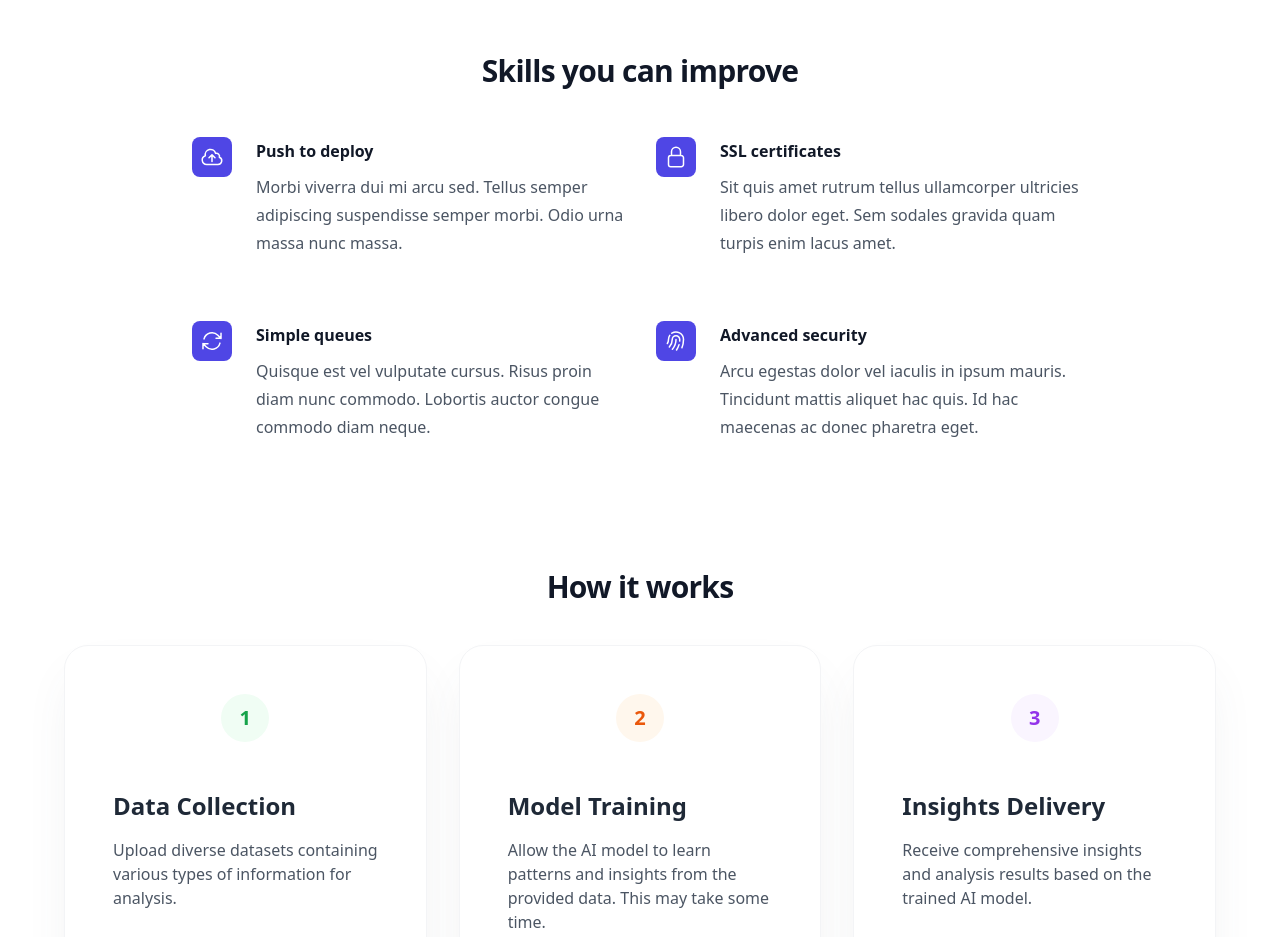
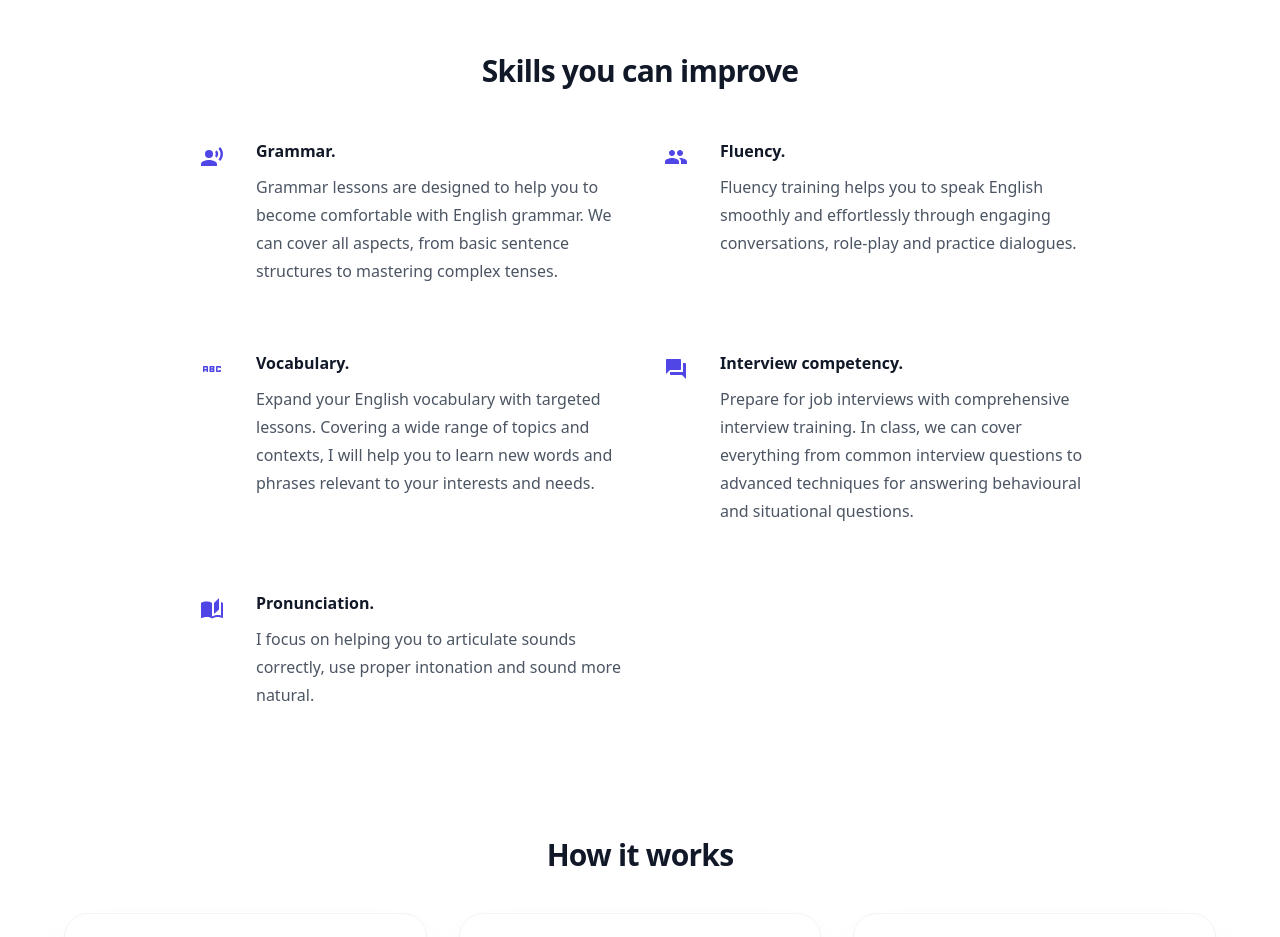
Before and after one commit to adam-mckenna/bethan-elisa-tutoring, a website: page index.html in a window 1280 px wide. Shown: the part 1440-2377 px from the top of the page. Drawn offline with nearby package versions, Linux system fonts and the light colour scheme; a web font is replaced by a local one.

Commit message:
Added content

```diff
--- a/index.html
+++ b/index.html
@@ -52,7 +52,6 @@
       <div class="mx-auto mt-10 max-w-7xl px-6 lg:px-8">
         <div class="mx-auto max-w-4xl lg:text-left flex items-center">
           <div class="w-3/5">
-            <!-- todo: left align, add photo as per example -->
             <h2 class="text-base font-semibold leading-7 text-indigo-600">
               Conversational classes
             </h2>
@@ -67,7 +66,7 @@
                 class="underline bold"
                 href="https://www.cambridgeenglish.org/teaching-english/teaching-qualifications/celta/"
               >
-              CELTA</a
+                CELTA</a
               >-qualified and friendly
               <strong>tutor from the United Kingdom</strong>.
             </p>
@@ -90,16 +89,22 @@
             </div>
           </div>
           <div class="w-2/5 flex justify-center">
-            <img src="#" style="width: 250px; height: 250px; border-radius: 100%; background: grey;">
+            <img
+              src="#"
+              style="
+                width: 250px;
+                height: 250px;
+                border-radius: 100%;
+                background: grey;
+              "
+            />
           </div>
         </div>
       </div>
     </div>
 
     <div class="overflow-hidden bg-violet-500 py-18">
-      <!-- <div class="mx-auto max-w-2xl lg:max-w-4xl"> -->
       <div class="aspect-w-16 aspect-h-9 videoWrapper">
-        <!-- todo: fix size -->
         <div>
           <iframe
             class="w-full h-full"
@@ -109,7 +114,6 @@
             allow="accelerometer; autoplay; clipboard-write; encrypted-media; gyroscope; picture-in-picture"
             allowfullscreen
           ></iframe>
-          <!-- </div> -->
         </div>
       </div>
     </div>
@@ -128,109 +132,138 @@
             <div class="relative pl-16">
               <dt class="text-base font-semibold leading-7 text-gray-900">
                 <div
-                  class="absolute left-0 top-0 flex h-10 w-10 items-center justify-center rounded-lg bg-indigo-600"
+                  class="absolute left-0 top-0 flex h-10 w-10 items-center justify-center rounded-lg"
                 >
                   <svg
                     class="h-6 w-6 text-white"
-                    fill="none"
+                    focusable="false"
+                    aria-hidden="true"
                     viewBox="0 0 24 24"
-                    stroke-width="1.5"
-                    stroke="currentColor"
-                    aria-hidden="true"
                   >
+                    <circle
+                      fill="rgb(79 70 229 / var(--tw-text-opacity))"
+                      cx="9"
+                      cy="9"
+                      r="4"
+                      fill-rule="evenodd"
+                    />
                     <path
-                      stroke-linecap="round"
-                      stroke-linejoin="round"
-                      d="M12 16.5V9.75m0 0l3 3m-3-3l-3 3M6.75 19.5a4.5 4.5 0 01-1.41-8.775 5.25 5.25 0 0110.233-2.33 3 3 0 013.758 3.848A3.752 3.752 0 0118 19.5H6.75z"
+                      fill="rgb(79 70 229 / var(--tw-text-opacity))"
+                      fill-rule="evenodd"
+                      d="M9 15c-2.67 0-8 1.34-8 4v2h16v-2c0-2.66-5.33-4-8-4m7.76-9.64-1.68 1.69c.84 1.18.84 2.71 0 3.89l1.68 1.69c2.02-2.02 2.02-5.07 0-7.27M20.07 2l-1.63 1.63c2.77 3.02 2.77 7.56 0 10.74L20.07 16c3.9-3.89 3.91-9.95 0-14"
                     />
                   </svg>
                 </div>
-                Push to deploy
+                Grammar.
               </dt>
               <dd class="mt-2 text-base leading-7 text-gray-600">
-                Morbi viverra dui mi arcu sed. Tellus semper adipiscing
-                suspendisse semper morbi. Odio urna massa nunc massa.
+                Grammar lessons are designed to help you to become comfortable
+                with English grammar. We can cover all aspects, from basic
+                sentence structures to mastering complex tenses.
               </dd>
             </div>
             <div class="relative pl-16">
               <dt class="text-base font-semibold leading-7 text-gray-900">
                 <div
-                  class="absolute left-0 top-0 flex h-10 w-10 items-center justify-center rounded-lg bg-indigo-600"
+                  class="absolute left-0 top-0 flex h-10 w-10 items-center justify-center rounded-lg"
                 >
                   <svg
                     class="h-6 w-6 text-white"
-                    fill="none"
+                    focusable="false"
+                    aria-hidden="true"
                     viewBox="0 0 24 24"
-                    stroke-width="1.5"
-                    stroke="currentColor"
-                    aria-hidden="true"
+                    data-testid="PeopleIcon"
                   >
                     <path
-                      stroke-linecap="round"
-                      stroke-linejoin="round"
-                      d="M16.5 10.5V6.75a4.5 4.5 0 10-9 0v3.75m-.75 11.25h10.5a2.25 2.25 0 002.25-2.25v-6.75a2.25 2.25 0 00-2.25-2.25H6.75a2.25 2.25 0 00-2.25 2.25v6.75a2.25 2.25 0 002.25 2.25z"
-                    />
+                      fill="rgb(79 70 229 / var(--tw-text-opacity))"
+                      d="M16 11c1.66 0 2.99-1.34 2.99-3S17.66 5 16 5c-1.66 0-3 1.34-3 3s1.34 3 3 3m-8 0c1.66 0 2.99-1.34 2.99-3S9.66 5 8 5C6.34 5 5 6.34 5 8s1.34 3 3 3m0 2c-2.33 0-7 1.17-7 3.5V19h14v-2.5c0-2.33-4.67-3.5-7-3.5m8 0c-.29 0-.62.02-.97.05 1.16.84 1.97 1.97 1.97 3.45V19h6v-2.5c0-2.33-4.67-3.5-7-3.5"
+                    ></path>
                   </svg>
                 </div>
-                SSL certificates
+                Fluency.
               </dt>
               <dd class="mt-2 text-base leading-7 text-gray-600">
-                Sit quis amet rutrum tellus ullamcorper ultricies libero dolor
-                eget. Sem sodales gravida quam turpis enim lacus amet.
+                Fluency training helps you to speak English smoothly and
+                effortlessly through engaging conversations, role-play and
+                practice dialogues.
               </dd>
             </div>
             <div class="relative pl-16">
               <dt class="text-base font-semibold leading-7 text-gray-900">
                 <div
-                  class="absolute left-0 top-0 flex h-10 w-10 items-center justify-center rounded-lg bg-indigo-600"
+                  class="absolute left-0 top-0 flex h-10 w-10 items-center justify-center rounded-lg"
                 >
                   <svg
                     class="h-6 w-6 text-white"
-                    fill="none"
+                    focusable="false"
+                    aria-hidden="true"
                     viewBox="0 0 24 24"
-                    stroke-width="1.5"
-                    stroke="currentColor"
-                    aria-hidden="true"
+                    data-testid="AbcIcon"
                   >
                     <path
-                      stroke-linecap="round"
-                      stroke-linejoin="round"
-                      d="M16.023 9.348h4.992v-.001M2.985 19.644v-4.992m0 0h4.992m-4.993 0l3.181 3.183a8.25 8.25 0 0013.803-3.7M4.031 9.865a8.25 8.25 0 0113.803-3.7l3.181 3.182m0-4.991v4.99"
+                      fill="rgb(79 70 229 / var(--tw-text-opacity))"
+                      d="M21 11h-1.5v-.5h-2v3h2V13H21v1c0 .55-.45 1-1 1h-3c-.55 0-1-.45-1-1v-4c0-.55.45-1 1-1h3c.55 0 1 .45 1 1zM8 10v5H6.5v-1.5h-2V15H3v-5c0-.55.45-1 1-1h3c.55 0 1 .45 1 1m-1.5.5h-2V12h2zm7 1.5c.55 0 1 .45 1 1v1c0 .55-.45 1-1 1h-4V9h4c.55 0 1 .45 1 1v1c0 .55-.45 1-1 1M11 10.5v.75h2v-.75zm2 2.25h-2v.75h2z"
                     />
                   </svg>
                 </div>
-                Simple queues
+                Vocabulary.
               </dt>
               <dd class="mt-2 text-base leading-7 text-gray-600">
-                Quisque est vel vulputate cursus. Risus proin diam nunc commodo.
-                Lobortis auctor congue commodo diam neque.
+                Expand your English vocabulary with targeted lessons. Covering a
+                wide range of topics and contexts, I will help you to learn new
+                words and phrases relevant to your interests and needs.
               </dd>
             </div>
             <div class="relative pl-16">
               <dt class="text-base font-semibold leading-7 text-gray-900">
                 <div
-                  class="absolute left-0 top-0 flex h-10 w-10 items-center justify-center rounded-lg bg-indigo-600"
+                  class="absolute left-0 top-0 flex h-10 w-10 items-center justify-center rounded-lg"
                 >
                   <svg
                     class="h-6 w-6 text-white"
-                    fill="none"
+                    focusable="false"
+                    aria-hidden="true"
                     viewBox="0 0 24 24"
-                    stroke-width="1.5"
-                    stroke="currentColor"
-                    aria-hidden="true"
+                    data-testid="QuestionAnswerIcon"
                   >
                     <path
-                      stroke-linecap="round"
-                      stroke-linejoin="round"
-                      d="M7.864 4.243A7.5 7.5 0 0119.5 10.5c0 2.92-.556 5.709-1.568 8.268M5.742 6.364A7.465 7.465 0 004.5 10.5a7.464 7.464 0 01-1.15 3.993m1.989 3.559A11.209 11.209 0 008.25 10.5a3.75 3.75 0 117.5 0c0 .527-.021 1.049-.064 1.565M12 10.5a14.94 14.94 0 01-3.6 9.75m6.633-4.596a18.666 18.666 0 01-2.485 5.33"
+                      fill="rgb(79 70 229 / var(--tw-text-opacity))"
+                      d="M21 6h-2v9H6v2c0 .55.45 1 1 1h11l4 4V7c0-.55-.45-1-1-1m-4 6V3c0-.55-.45-1-1-1H3c-.55 0-1 .45-1 1v14l4-4h10c.55 0 1-.45 1-1"
                     />
                   </svg>
                 </div>
-                Advanced security
+                Interview competency.
               </dt>
               <dd class="mt-2 text-base leading-7 text-gray-600">
-                Arcu egestas dolor vel iaculis in ipsum mauris. Tincidunt mattis
-                aliquet hac quis. Id hac maecenas ac donec pharetra eget.
+                Prepare for job interviews with comprehensive interview
+                training. In class, we can cover everything from common
+                interview questions to advanced techniques for answering
+                behavioural and situational questions.
+              </dd>
+            </div>
+            <div class="relative pl-16">
+              <dt class="text-base font-semibold leading-7 text-gray-900">
+                <div
+                  class="absolute left-0 top-0 flex h-10 w-10 items-center justify-center rounded-lg"
+                >
+                  <svg
+                    class="h-6 w-6 text-white"
+                    focusable="false"
+                    aria-hidden="true"
+                    viewBox="0 0 24 24"
+                    data-testid="AutoStoriesIcon"
+                  >
+                    <path
+                      fill="rgb(79 70 229 / var(--tw-text-opacity))"
+                      d="m19 1-5 5v11l5-4.5zM1 6v14.65c0 .25.25.5.5.5.1 0 .15-.05.25-.05C3.1 20.45 5.05 20 6.5 20c1.95 0 4.05.4 5.5 1.5V6c-1.45-1.1-3.55-1.5-5.5-1.5S2.45 4.9 1 6m22 13.5V6c-.6-.45-1.25-.75-2-1v13.5c-1.1-.35-2.3-.5-3.5-.5-1.7 0-4.15.65-5.5 1.5v2c1.35-.85 3.8-1.5 5.5-1.5 1.65 0 3.35.3 4.75 1.05.1.05.15.05.25.05.25 0 .5-.25.5-.5z"
+                    ></path>
+                  </svg>
+                </div>
+                Pronunciation.
+              </dt>
+              <dd class="mt-2 text-base leading-7 text-gray-600">
+                I focus on helping you to articulate sounds correctly, use
+                proper intonation and sound more natural.
               </dd>
             </div>
           </dl>
@@ -246,7 +279,6 @@
           How it works
         </h2>
         <div class="grid gap-8 sm:grid-cols-2 lg:grid-cols-3 p-4 md:p-8">
-          <!-- Step 1 -->
           <div
             class="p-8 py-12 sm:p-12 rounded-3xl bg-white border border-gray-100 bg-opacity-50 shadow-2xl shadow-gray-600/10"
           >
@@ -268,7 +300,6 @@
             </div>
           </div>
 
-          <!-- Step 2 -->
           <div
             class="p-8 py-12 sm:p-12 rounded-3xl bg-white border border-gray-100 bg-opacity-50 shadow-2xl shadow-gray-600/10"
           >
@@ -290,7 +321,6 @@
             </div>
           </div>
 
-          <!-- Step 3 -->
           <div
             class="p-8 py-12 sm:p-12 rounded-3xl bg-white border border-gray-100 bg-opacity-50 shadow-2xl shadow-gray-600/10"
           >
@@ -314,144 +344,6 @@
         </div>
       </div>
     </div>
-
-    <!-- <div
-          class="mx-auto grid max-w-2xl grid-cols-1 gap-x-8 gap-y-16 sm:gap-y-20 lg:mx-0 lg:max-w-none lg:grid-cols-2"
-        >
-          <div class="lg:pr-6 lg:pt-4">
-            <div class="lg:max-w-lg">
-              <h2 class="mt-6 text-lg leading-8 font-semibold">
-                Skills you can improve:
-              </h2>
-
-              <dl
-                class="mt-6 max-w-xl space-y-8 text-base leading-7 text-gray-600 lg:max-w-none"
-              >
-                <div class="relative pl-9">
-                  <dt class="inline font-semibold text-gray-900">
-                    <svg
-                      class="absolute left-1 top-1 h-5 w-5 text-indigo-600"
-                      focusable="false"
-                      aria-hidden="true"
-                      viewBox="0 0 24 24"
-                    >
-                      <circle
-                        fill="rgb(79 70 229 / var(--tw-text-opacity))"
-                        cx="9"
-                        cy="9"
-                        r="4"
-                        fill-rule="evenodd"
-                      ></circle>
-                      <path
-                        fill="rgb(79 70 229 / var(--tw-text-opacity))"
-                        fill-rule="evenodd"
-                        d="M9 15c-2.67 0-8 1.34-8 4v2h16v-2c0-2.66-5.33-4-8-4m7.76-9.64-1.68 1.69c.84 1.18.84 2.71 0 3.89l1.68 1.69c2.02-2.02 2.02-5.07 0-7.27M20.07 2l-1.63 1.63c2.77 3.02 2.77 7.56 0 10.74L20.07 16c3.9-3.89 3.91-9.95 0-14"
-                      ></path>
-                    </svg>
-                    Grammar.
-                  </dt>
-                  <dd class="inline">
-                    Grammar lessons are designed to help you to become
-                    comfortable with English grammar. We can cover all aspects,
-                    from basic sentence structures to mastering complex tenses.
-                  </dd>
-                </div>
-                <div class="relative pl-9">
-                  <dt class="inline font-semibold text-gray-900">
-                    <svg
-                      class="absolute left-1 top-1 h-5 w-5 text-indigo-600"
-                      focusable="false"
-                      aria-hidden="true"
-                      viewBox="0 0 24 24"
-                      data-testid="AutoStoriesIcon"
-                    >
-                      <path
-                        fill="rgb(79 70 229 / var(--tw-text-opacity))"
-                        d="m19 1-5 5v11l5-4.5zM1 6v14.65c0 .25.25.5.5.5.1 0 .15-.05.25-.05C3.1 20.45 5.05 20 6.5 20c1.95 0 4.05.4 5.5 1.5V6c-1.45-1.1-3.55-1.5-5.5-1.5S2.45 4.9 1 6m22 13.5V6c-.6-.45-1.25-.75-2-1v13.5c-1.1-.35-2.3-.5-3.5-.5-1.7 0-4.15.65-5.5 1.5v2c1.35-.85 3.8-1.5 5.5-1.5 1.65 0 3.35.3 4.75 1.05.1.05.15.05.25.05.25 0 .5-.25.5-.5z"
-                      ></path>
-                    </svg>
-                    Pronunciation.
-                  </dt>
-                  <dd class="inline">
-                    I focus on helping you to articulate sounds correctly, use
-                    proper intonation and sound more natural.
-                  </dd>
-                </div>
-                <div class="relative pl-9">
-                  <dt class="inline font-semibold text-gray-900">
-                    <svg
-                      class="absolute left-1 top-1 h-5 w-5 text-indigo-600"
-                      focusable="false"
-                      aria-hidden="true"
-                      viewBox="0 0 24 24"
-                      data-testid="PeopleIcon"
-                    >
-                      <path
-                        fill="rgb(79 70 229 / var(--tw-text-opacity))"
-                        d="M16 11c1.66 0 2.99-1.34 2.99-3S17.66 5 16 5c-1.66 0-3 1.34-3 3s1.34 3 3 3m-8 0c1.66 0 2.99-1.34 2.99-3S9.66 5 8 5C6.34 5 5 6.34 5 8s1.34 3 3 3m0 2c-2.33 0-7 1.17-7 3.5V19h14v-2.5c0-2.33-4.67-3.5-7-3.5m8 0c-.29 0-.62.02-.97.05 1.16.84 1.97 1.97 1.97 3.45V19h6v-2.5c0-2.33-4.67-3.5-7-3.5"
-                      ></path>
-                    </svg>
-                    Fluency.
-                  </dt>
-                  <dd class="inline">
-                    Fluency training helps you to speak English smoothly and
-                    effortlessly through engaging conversations, role-play and
-                    practice dialogues.
-                  </dd>
-                </div>
-                <div class="relative pl-9">
-                  <dt class="inline font-semibold text-gray-900">
-                    <svg
-                      class="absolute left-1 top-1 h-5 w-5 text-indigo-600"
-                      class="MuiSvgIcon-root MuiSvgIcon-fontSizeMedium css-m9simb"
-                      focusable="false"
-                      aria-hidden="true"
-                      viewBox="0 0 24 24"
-                      data-testid="AbcIcon"
-                    >
-                      <path
-                        fill="rgb(79 70 229 / var(--tw-text-opacity))"
-                        d="M21 11h-1.5v-.5h-2v3h2V13H21v1c0 .55-.45 1-1 1h-3c-.55 0-1-.45-1-1v-4c0-.55.45-1 1-1h3c.55 0 1 .45 1 1zM8 10v5H6.5v-1.5h-2V15H3v-5c0-.55.45-1 1-1h3c.55 0 1 .45 1 1m-1.5.5h-2V12h2zm7 1.5c.55 0 1 .45 1 1v1c0 .55-.45 1-1 1h-4V9h4c.55 0 1 .45 1 1v1c0 .55-.45 1-1 1M11 10.5v.75h2v-.75zm2 2.25h-2v.75h2z"
-                      ></path>
-                    </svg>
-                    Vocabulary.
-                  </dt>
-                  <dd class="inline">
-                    Expand your English vocabulary with targeted lessons.
-                    Covering a wide range of topics and contexts, I will help
-                    you to learn new words and phrases relevant to your
-                    interests and needs.
-                  </dd>
-                </div>
-                <div class="relative pl-9">
-                  <dt class="inline font-semibold text-gray-900">
-                    <svg
-                      class="absolute left-1 top-1 h-5 w-5 text-indigo-600"
-                      focusable="false"
-                      aria-hidden="true"
-                      viewBox="0 0 24 24"
-                      data-testid="QuestionAnswerIcon"
-                    >
-                      <path
-                        fill="rgb(79 70 229 / var(--tw-text-opacity))"
-                        d="M21 6h-2v9H6v2c0 .55.45 1 1 1h11l4 4V7c0-.55-.45-1-1-1m-4 6V3c0-.55-.45-1-1-1H3c-.55 0-1 .45-1 1v14l4-4h10c.55 0 1-.45 1-1"
-                      />
-                    </svg>
-                    Interview competency.
-                  </dt>
-                  <dd class="inline">
-                    Prepare for job interviews with comprehensive interview
-                    training. In class, we can cover everything from common
-                    interview questions to advanced techniques for answering
-                    behavioural and situational questions.
-                  </dd>
-                </div>
-              </dl>
-            </div> -->
-    <!-- </div> -->
-    <!-- </div> -->
-    <!-- </div> -->
-    <!-- </div> -->
 
     <footer class="bg-white py-5 shadowdark:bg-gray-800">
       <div
```
